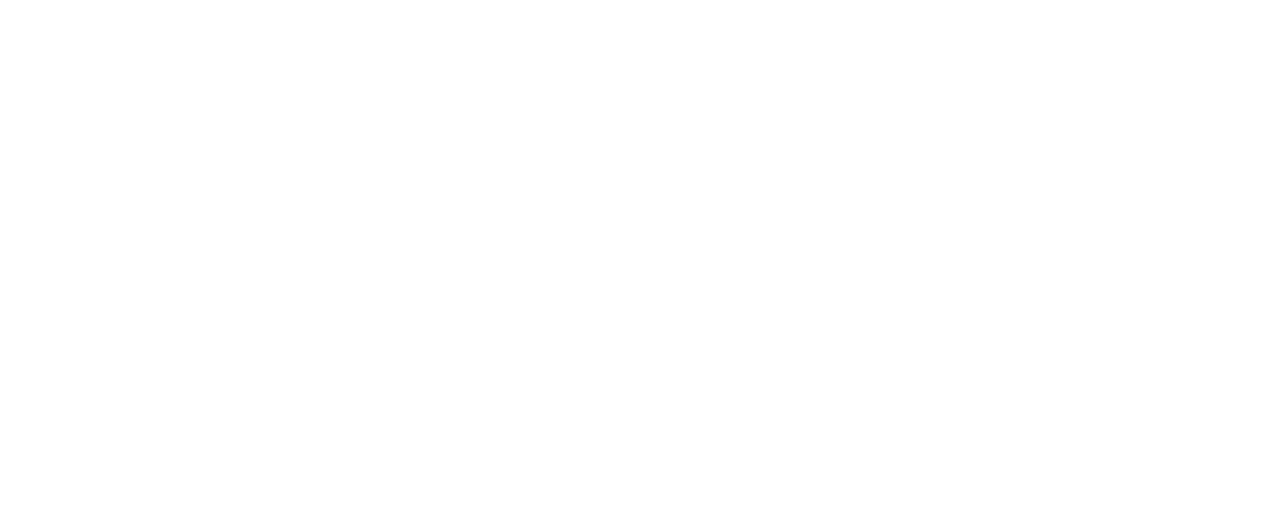
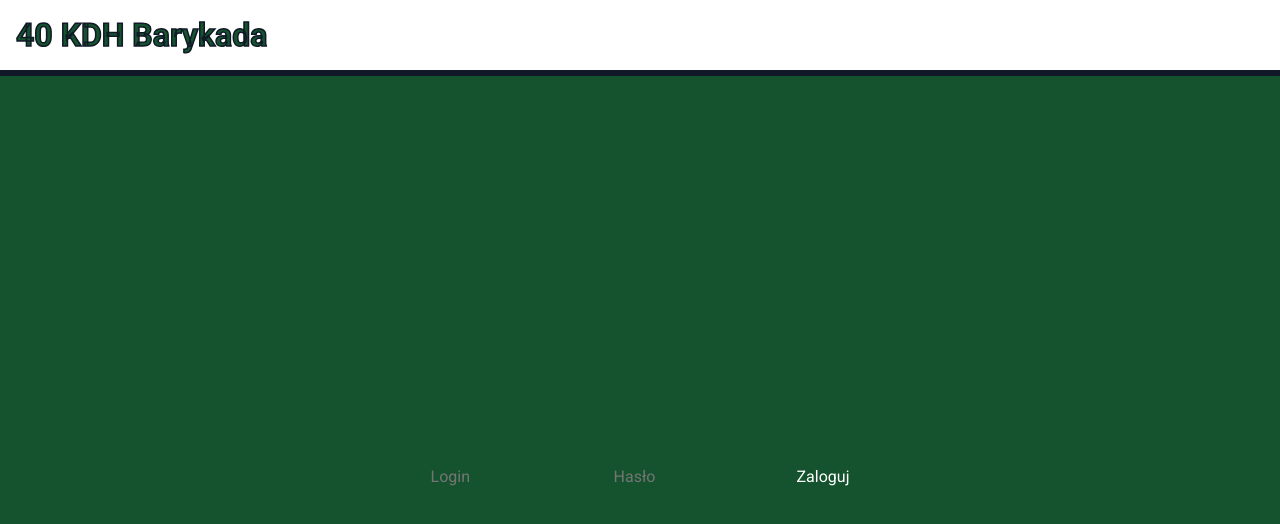
Before and after one commit to jbktn/barykada2, a React (Create React App) app: page /login in a window 1280 px wide. Before the commit this address had no page. Shown: the top 524 px of the page. Built offline with nearby package versions, Linux system fonts and the light colour scheme.

Commit message:
login module

```diff
--- a/src/App.js
+++ b/src/App.js
@@ -2,6 +2,7 @@
 import Home from "./Home";
 import Stopien from "./stpn";
 import Sprawnosci from "./spraw";
+import Login from "./login";
 
 function App() {
   return (
@@ -10,6 +11,7 @@
         <Route path="/" element={<Home />} />
         <Route path="/stopien" element={<Stopien />} />
         <Route path="/sprawnosci" element={<Sprawnosci />} />
+        <Route path="/login" element={<Login />} />
       </Routes>
     </BrowserRouter>
   );
--- a/src/Home.js
+++ b/src/Home.js
@@ -1,32 +1,47 @@
-import { Link } from "react-router-dom";
+import React from "react";
+import { Link, useNavigate } from "react-router-dom";
+import userData from "./login.json";
+
+const findUserNameById = (id) => {
+  const user = userData.users.find((user) => user.id === id);
+  return user ? user.name : "";
+};
 
 const Home = () => {
-  const id = "antonipuchala";
+  const id = document.cookie
+    .split("; ")
+    .find((row) => row.startsWith("userID="))
+    ?.split("=")[1];
+
+  const navigate = useNavigate();
+  const userName = findUserNameById(id);
+
+console.log(id);
+
+  React.useEffect(() => {
+    if (id === undefined) {
+      navigate("/login");
+    }
+  }, [id, navigate]);
 
   return (
     <div>
       <h1 className="py-2 px-2 text-white font-semibold text-2xl text-border-green bot-border">
-        40 KDH Barykada
+        <Link to={`/`}>40 KDH Barykada</Link>
       </h1>
       <div className="h-100vh flex text-white bg-green-900 items-center justify-center">
         <div>
           <h2 className="font-semibold px-3 py-3 text-3xl text-center border-2 border-white rounded">
-            Wybierz jedną z opcji:
+            Witaj {userName}! Wybierz jedną z opcji:
           </h2>
           <div className="text-black text-3xl flex items-center justify-center">
             <div className="px-4 py-4">
-              <Link
-                className="main-button"
-                to={`/sprawnosci?search=${id}`}
-              >
+              <Link className="main-button" to={`/sprawnosci`}>
                 Sprawności
               </Link>
             </div>
             <div className="px-4 py-4">
-              <Link
-                className="main-button"
-                to={`/stopien?search=${id}`}
-              >
+              <Link className="main-button" to={`/stopien`}>
                 Stopień
               </Link>
             </div>
--- /dev/null
+++ b/src/login.js
@@ -0,0 +1,78 @@
+import React, { useState } from "react";
+import { useNavigate } from "react-router-dom";
+import userData from "./login.json";
+
+const Login = () => {
+  const navigate = useNavigate(); // Hook useNavigate
+
+  const [loginData, setLoginData] = useState({
+    username: "",
+    password: ""
+  });
+  const [isLoggedIn, setIsLoggedIn] = useState(false);
+  const [user, setUser] = useState(null);
+  const [loginError, setLoginError] = useState(false);
+
+  const handleInputChange = (event) => {
+    const { name, value } = event.target;
+    setLoginData((prevState) => ({
+      ...prevState,
+      [name]: value
+    }));
+  };
+
+  const handleLogin = () => {
+    const { username, password } = loginData;
+    const foundUser = userData.users.find(
+      (user) => user.id === username && user.password === password
+    );
+
+    if (foundUser) {
+      setIsLoggedIn(true);
+      setUser(foundUser);
+      setLoginError(false);
+      // Zapisanie ID użytkownika jako cookie
+      document.cookie = `userID=${foundUser.id}`;
+      navigate("/"); // Przekierowanie na główną stronę po zalogowaniu
+    } else {
+      setIsLoggedIn(false);
+      setUser(null);
+      setLoginError(true);
+    }
+  };
+
+  return (
+    <div>
+      <h1 className="py-2 px-2 text-white font-semibold text-2xl text-border-green bot-border">
+        40 KDH Barykada
+      </h1>
+      <div className="h-100vh flex text-white bg-green-900 items-center justify-center">
+        <div>
+          <input
+            type="text"
+            name="username"
+            placeholder="Login"
+            value={loginData.username}
+            onChange={handleInputChange}
+          />
+          <input
+            type="password"
+            name="password"
+            placeholder="Hasło"
+            value={loginData.password}
+            onChange={handleInputChange}
+          />
+          <button onClick={handleLogin}>Zaloguj</button>
+
+          {loginError && (
+            <p>Niepoprawne dane logowania. Spróbuj ponownie.</p>
+          )}
+
+          {isLoggedIn && user && <p>Witaj, {user.name}!</p>}
+        </div>
+      </div>
+    </div>
+  );
+};
+
+export default Login;
--- /dev/null
+++ b/src/login.json
@@ -0,0 +1,19 @@
+{
+    "users": [
+      {
+        "id": "jakubprazuch",
+        "password": "jakpra274",
+        "name": "Jakub Prażuch"
+      },
+      {
+        "id": "jakubpomorski",
+        "password": "jakpom359",
+        "name": "Jakub Pomorski"
+      },
+      {
+        "id": "antonipuchala",
+        "password": "antpuc615",
+        "name": "Antoni Puchala"
+      }
+    ]
+  }
--- a/src/spraw.js
+++ b/src/spraw.js
@@ -1,4 +1,5 @@
 import React, { useEffect, useState } from "react";
+import { Link } from "react-router-dom";
 import $ from "jquery";
 
 const Sprawnosci = () => {
@@ -13,13 +14,10 @@
         const data = await $.get(url);
         const rows = data.split("\n");
 
-        const urlParams = new URLSearchParams(window.location.search);
-        const searchValue = urlParams.get("search");
-        let id = "";
-
-        if (searchValue !== null) {
-          id = searchValue;
-        }
+        const id = document.cookie
+        .split("; ")
+        .find((row) => row.startsWith("userID="))
+        ?.split("=")[1];
 
         const filteredRows = rows.filter((row, index) => {
           if (index === 0) return false; // Skip header row
@@ -41,7 +39,11 @@
   return (
     <div>
       <h1 className="py-2 px-2 text-white font-semibold text-2xl text-border-green bot-border">
-        40 KDH Barykada
+      <Link
+          to={`/`}
+        >
+          40 KDH Barykada
+        </Link>
       </h1>
       <div className="h-100vh flex text-white bg-green-900 items-center justify-center">
         <table id="arkusz-table">
--- a/src/stpn.js
+++ b/src/stpn.js
@@ -1,15 +1,14 @@
 import React, { useEffect } from "react";
 import $ from "jquery";
+import { Link } from "react-router-dom";
 
 const Stopien = () => {
 
   useEffect(() => {
-    const urlParams = new URLSearchParams(window.location.search);
-    const searchValue = urlParams.get("search");
-    let id = "";
-    if (searchValue !== null) {
-      id = searchValue;
-    }
+    const id = document.cookie
+      .split("; ")
+      .find((row) => row.startsWith("userID="))
+      ?.split("=")[1];
 
     var url =
       "https://docs.google.com/spreadsheets/d/e/2PACX-1vSP8edhewJtAiYJ4E3Mc2DSq_3YGIU9uT1KzfTuCQi87l6Qv6b5VmchkJkR2KC0mapIFGmBdmLYskm6/pub?gid=0&single=true&output=csv";
@@ -62,6 +61,8 @@
                     checkbox.prop("checked", false);
                     }
 
+                    checkbox.attr("disabled", "disabled");
+
                     checkboxCell.append(checkbox);
                     row.append(checkboxCell);
 
@@ -95,7 +96,11 @@
   return (
     <div>
       <h1 className="py-2 px-2 text-white font-semibold text-2xl text-border-green bot-border">
-        40 KDH Barykada
+      <Link
+          to={`/`}
+        >
+          40 KDH Barykada
+        </Link>
       </h1>
       <div className="h-100vh flex text-white bg-green-900 items-center justify-center">
         <div>
```
